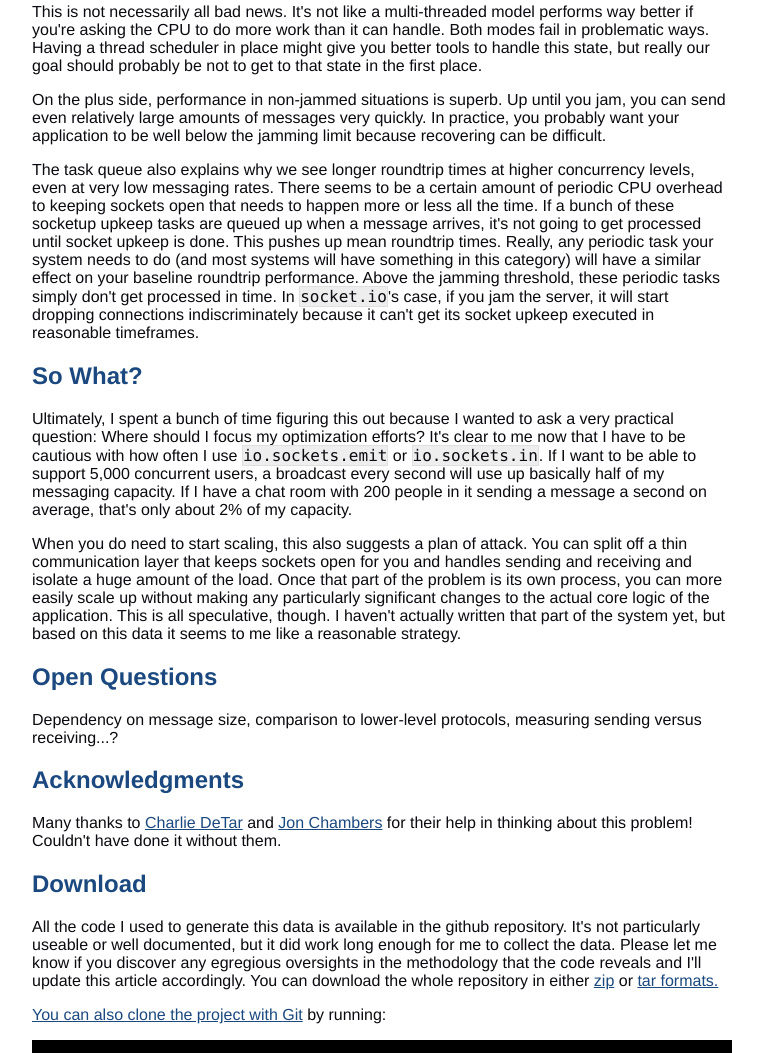
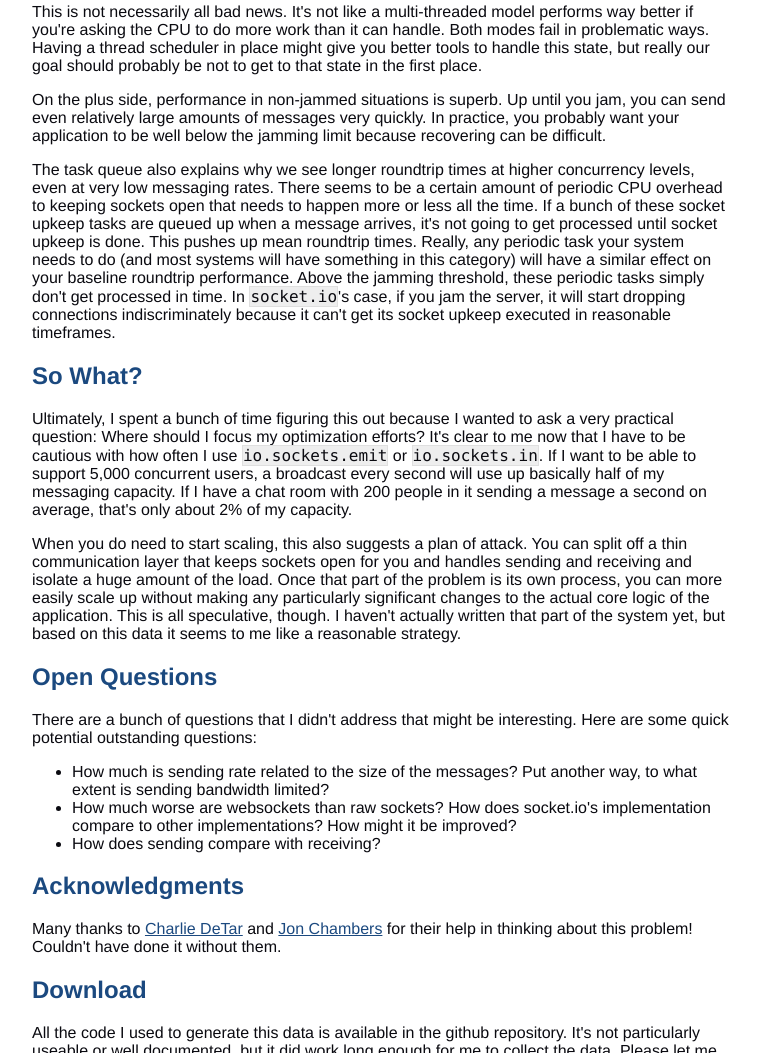
Before and after one commit to drewww/socket.io-benchmarking, a plain HTML site: page index.html in a window 1280 px wide. Shown: the part 3374-4427 px from the top of the page, without its empty margins (258-1017 px from the left). Drawn offline with Linux system fonts and the light colour scheme.

Commit message:
Added future work section plus some other stuff.

```diff
--- a/index.html
+++ b/index.html
@@ -100,7 +100,7 @@
 
 <p>On the plus side, performance in non-jammed situations is superb. Up until you jam, you can send even relatively large amounts of messages very quickly. In practice, you probably want your application to be well below the jamming limit because recovering can be difficult.</p>
 
-<p>The task queue also explains why we see longer roundtrip times at higher concurrency levels, even at very low messaging rates. There seems to be a certain amount of periodic CPU overhead to keeping sockets open that needs to happen more or less all the time. If a bunch of these socketup upkeep tasks are queued up when a message arrives, it's not going to get processed until socket upkeep is done. This pushes up mean roundtrip times. Really, any periodic task your system needs to do (and most systems will have something in this category) will have a similar effect on your baseline roundtrip performance. Above the jamming threshold, these periodic tasks simply don't get processed in time. In <span class="inline">socket.io</span>'s case, if you jam the server, it will start dropping connections indiscriminately because it can't get its socket upkeep executed in reasonable timeframes.</p>
+<p>The task queue also explains why we see longer roundtrip times at higher concurrency levels, even at very low messaging rates. There seems to be a certain amount of periodic CPU overhead to keeping sockets open that needs to happen more or less all the time. If a bunch of these socket upkeep tasks are queued up when a message arrives, it's not going to get processed until socket upkeep is done. This pushes up mean roundtrip times. Really, any periodic task your system needs to do (and most systems will have something in this category) will have a similar effect on your baseline roundtrip performance. Above the jamming threshold, these periodic tasks simply don't get processed in time. In <span class="inline">socket.io</span>'s case, if you jam the server, it will start dropping connections indiscriminately because it can't get its socket upkeep executed in reasonable timeframes.</p>
 
 <h2>So What?</h2>
 
@@ -109,7 +109,14 @@
 <p>When you do need to start scaling, this also suggests a plan of attack. You can split off a thin communication layer that keeps sockets open for you and handles sending and receiving and isolate a huge amount of the load. Once that part of the problem is its own process, you can more easily scale up without making any particularly significant changes to the actual core logic of the application. This is all speculative, though. I haven't actually written that part of the system yet, but based on this data it seems to me like a reasonable strategy.</p>
 
 <h2>Open Questions</h2>
-Dependency on message size, comparison to lower-level protocols, measuring sending versus receiving...?
+
+<p>There are a bunch of questions that I didn't address that might be interesting. Here are some quick potential outstanding questions:</p>
+
+<ul>
+	<li>How much is sending rate related to the size of the messages? Put another way, to what extent is sending bandwidth limited?</li>
+	<li>How much worse are websockets than raw sockets? How does socket.io's implementation compare to other implementations? How might it be improved?</li>
+	<li>How does sending compare with receiving?</li>
+</ul>
 
 <h2>Acknowledgments</h2>
 
```
